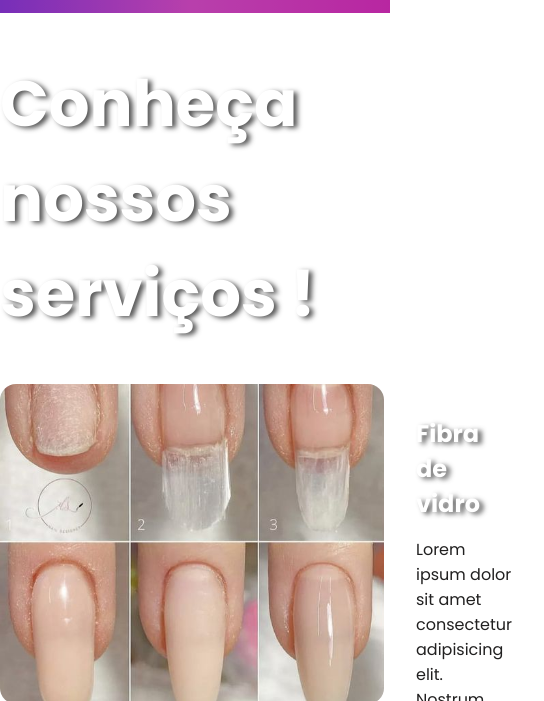
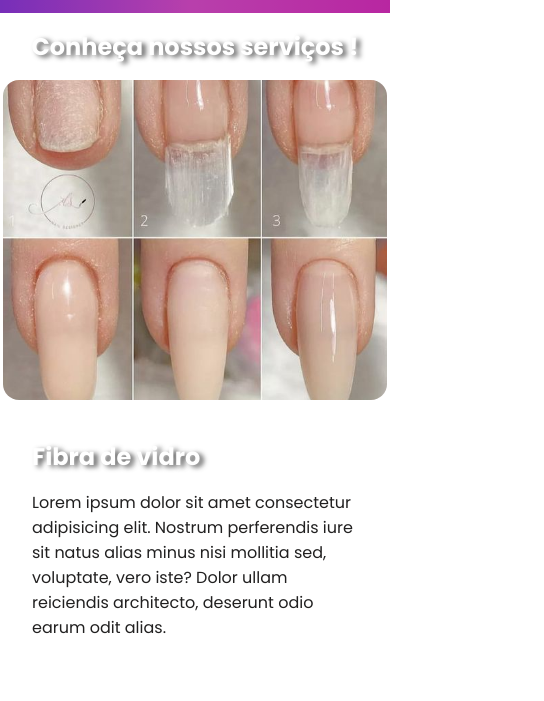
Before and after one commit to Janaina-Costa/nail-design-schedule-project, a plain HTML site: page services.html in a window 390 px wide. Shown: the part 131-832 px from the top of the page, 544 px wide, since content can reach past the window. Drawn offline with Linux system fonts and the light colour scheme.

```diff
--- a/styles/service-style.css
+++ b/styles/service-style.css
@@ -3,7 +3,7 @@
 }
 
 .title h1 {
-  font-size: 4rem;
+  font-size: 3rem;
 }
 
 .container-services {
@@ -12,21 +12,24 @@
 
 }
 
+.services {
+  display: flex;
+  margin-bottom: 1rem;
+
+}
 .container-services .services:nth-child(even) {
   flex-direction: row-reverse;
 }
 
-.services {
-  display: flex;
-
-}
 
 .services figure {
   margin: 0;
+  padding: 0 1rem;
 }
 
 .services .image-service {
   object-fit: cover;
+  width: 100%;
   width: 24rem;
   height: 20rem;
   border-radius: 16px;
@@ -43,3 +46,19 @@
   color: #ffffff;
   text-shadow: 4px 2px 5px rgba(47, 47, 47, 0.8);
 }
+
+@media screen and (max-width:671px){
+  .title h1{
+    font-size: 1.5rem;
+    text-align: center;
+  }
+
+  .container-services .services{
+    flex-direction: column !important;
+    justify-content: center;
+    align-items: center;
+  }
+  .services .image-service{
+
+  }
+}
```
